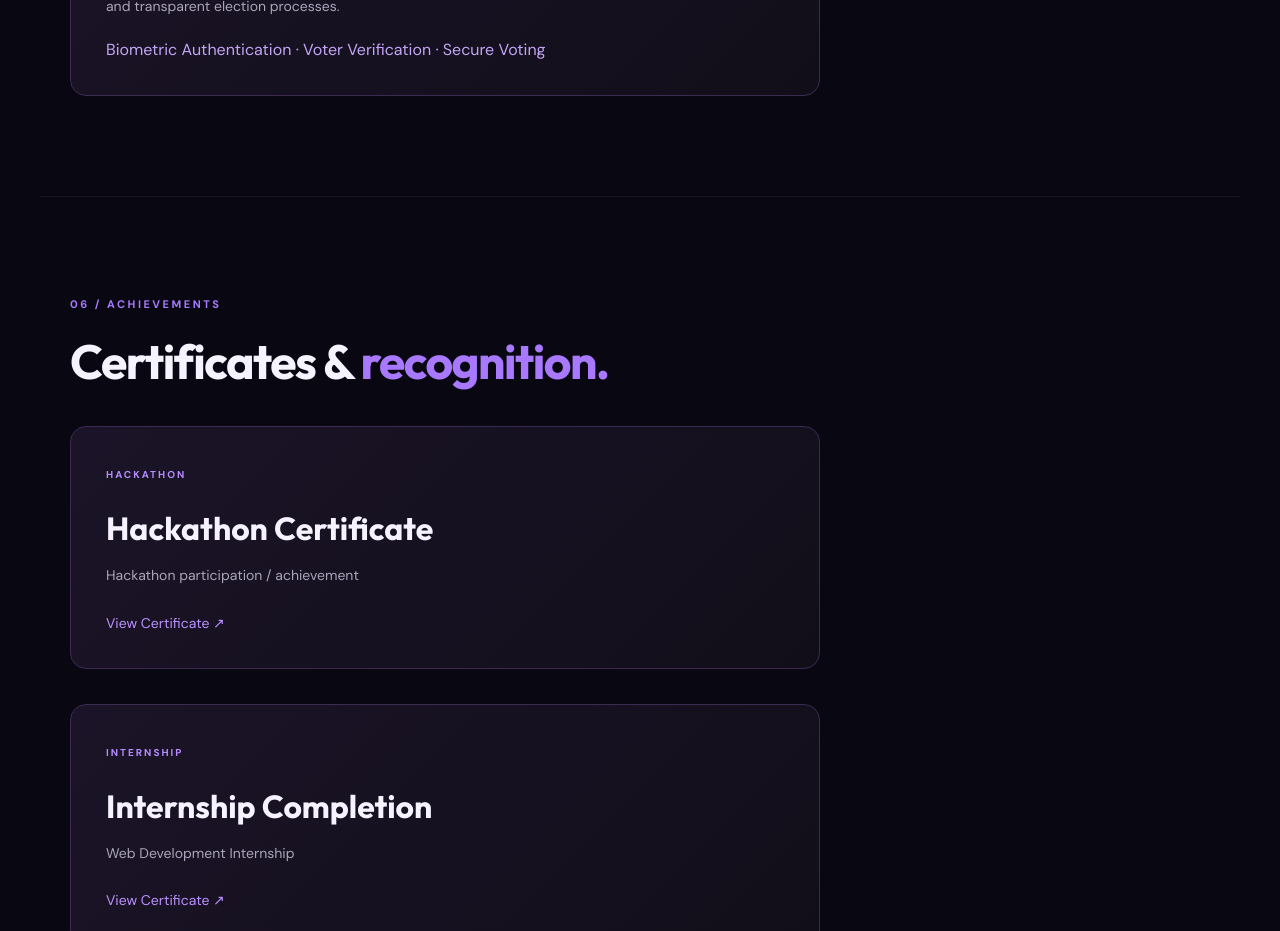
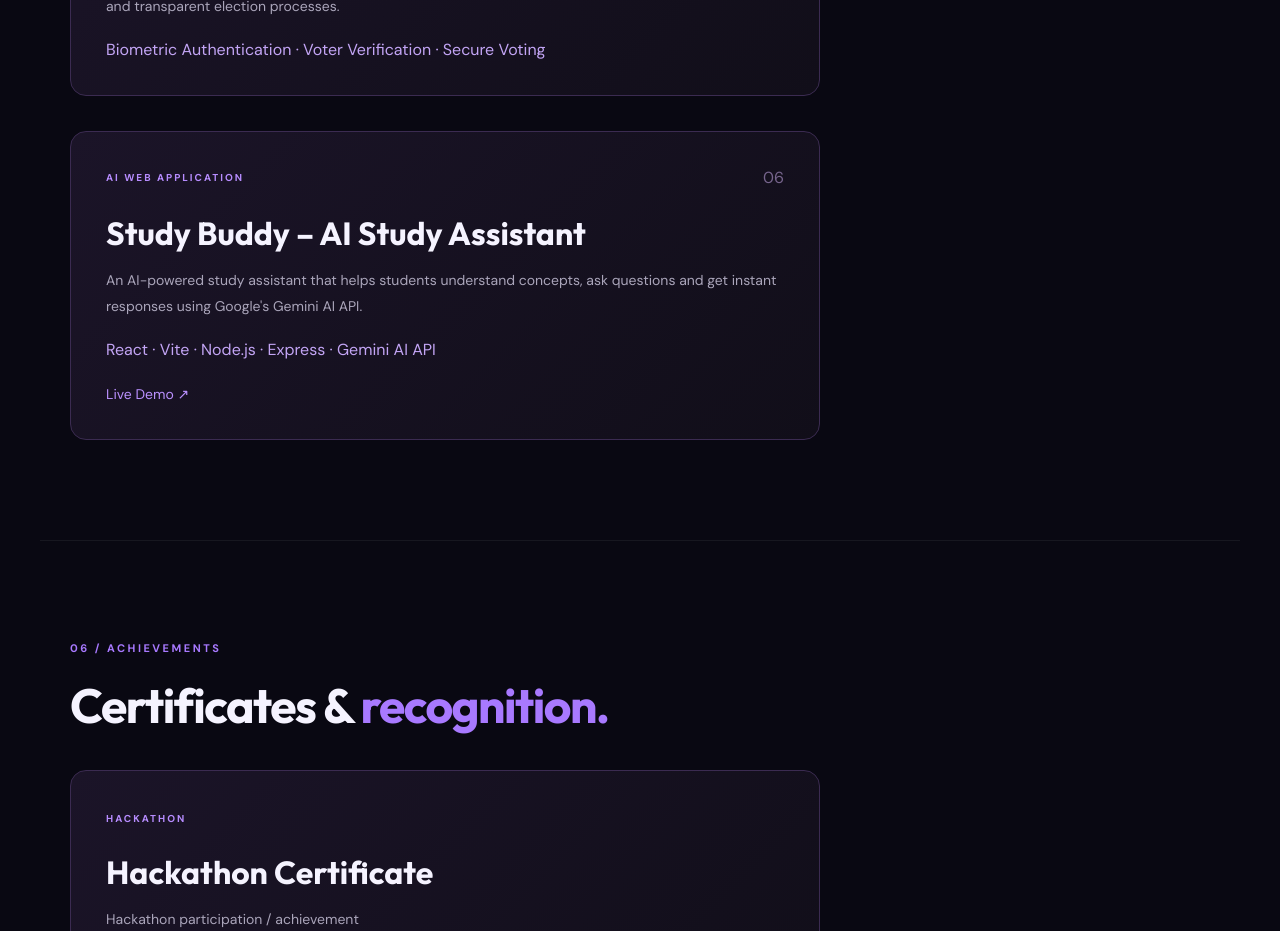
Before and after one commit to ManishKumar3371-sys/manish-portfolio-react, a React (Vite) app: page / in a window 1280 px wide. Shown: the part 5680-6611 px from the top of the page. Built offline with nearby package versions, Linux system fonts and the light colour scheme.

Commit message:
Add Study Buddy project to portfolio

```diff
--- a/src/App.jsx
+++ b/src/App.jsx
@@ -451,6 +451,34 @@ Message: ${callRequest.message}`
   </div>
 </div>
 
+<div className="project-card">
+  <div className="project-top">
+    <span className="project-tag">AI WEB APPLICATION</span>
+    <span className="project-number">06</span>
+  </div>
+
+  <h3>Study Buddy – AI Study Assistant</h3>
+
+  <p>
+    An AI-powered study assistant that helps students understand
+    concepts, ask questions and get instant responses using
+    Google's Gemini AI API.
+  </p>
+
+  <div className="project-tech">
+    React · Vite · Node.js · Express · Gemini AI API
+  </div>
+
+  <a
+    href="https://study-bot-sandy.vercel.app/"
+    target="_blank"
+    rel="noreferrer"
+    className="project-link"
+  >
+    Live Demo ↗
+  </a>
+</div>
+
         </section>
 
 {/* CERTIFICATIONS */}
```
